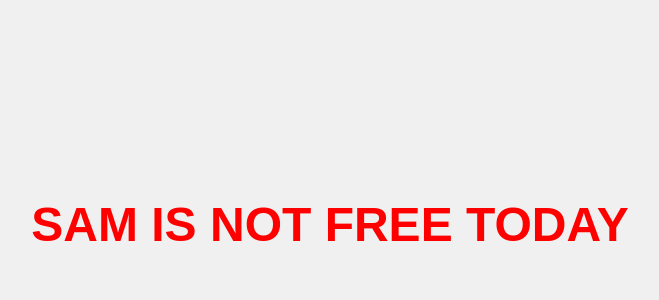
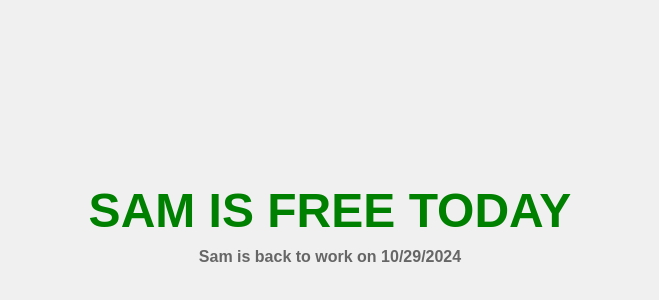
Before and after one commit to hypercyte/samtracker, a plain HTML site: page index.html in a window 1280 px wide. Shown: the part 176-476 px from the top of the page, without its empty margins (310-969 px from the left). Drawn offline with Linux system fonts and the light colour scheme.

Commit message:
adding next day sam is free or locked

```diff
--- a/script.js
+++ b/script.js
@@ -1,12 +1,12 @@
 window.addEventListener("DOMContentLoaded", () => {
 
     // Start date of cycle
-    const startDate = new Date("2024-10-20");
+    const startDate = new Date("2024-10-25");
     const today = new Date();
 
     // Calculating how many days have passed
-    const dayInMillis = 24*60*60*1000;
-    const daysPassed = Math.floor((today - startDate) / dayInMillis);
+    const oneDay = 24*60*60*1000;
+    const daysPassed = Math.floor((today - startDate) / oneDay);
 
     // Cycle length (4 days on and 4 days off)
     const cycleLength = 8;
@@ -19,4 +19,16 @@ window.addEventListener("DOMContentLoaded", () => {
     statusDiv.textContent = isFree ? "SAM IS FREE TODAY" : "SAM IS NOT FREE TODAY";
     statusDiv.style.color = isFree ? "green" : "red";
 
+    // Calculating when Sam is next free or free until
+    const nextFreeDiv = document.getElementById("nextFreeInfo");
+    let nextFreeDate;
+    if (isFree) {
+        const daysUntilLocked = 4 - curDay;
+        nextFreeDate = new Date(today.getTime() + daysUntilLocked * oneDay);
+        nextFreeDiv.textContent = `Sam is back to work on ${nextFreeDate.toLocaleDateString()}`;
+    } else {
+        const daysUntilFree = 8 - curDay;
+        nextFreeDate = new Date(today.getTime() + daysUntilFree * oneDay);
+        nextFreeDiv.textContent = `Sam is free again on ${nextFreeDate.toLocaleDateString()}`;
+    }
 })
--- a/style.css
+++ b/style.css
@@ -1,5 +1,6 @@
 body {
     display: flex;
+    flex-direction: column;
     justify-content: center;
     align-items: center;
     height: 100vh;
@@ -20,4 +21,6 @@ body {
     color: #666;
     margin-top: 10px;
     text-align: center;
+    display: block;
+    font-weight: bold;
 }
```
